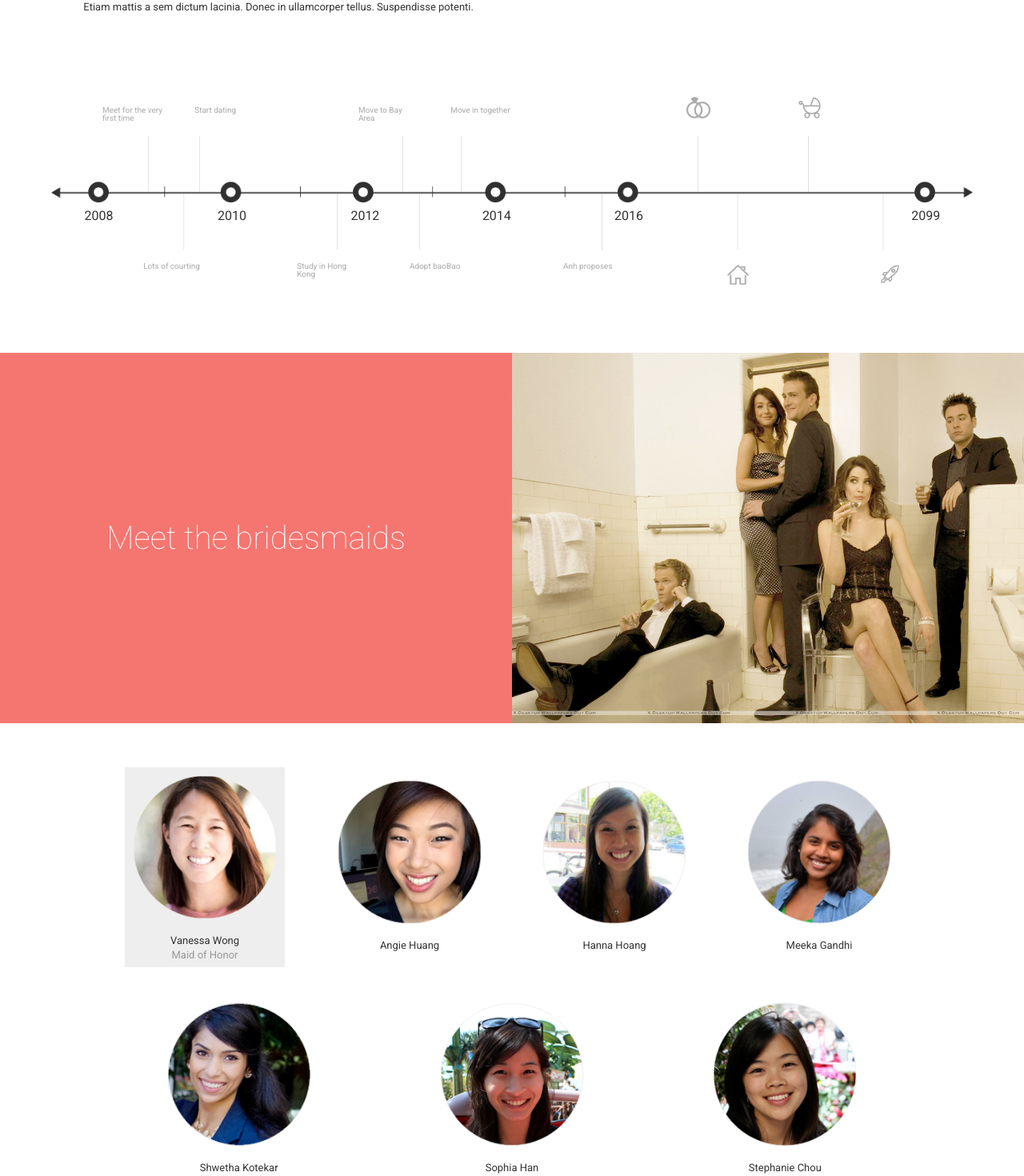
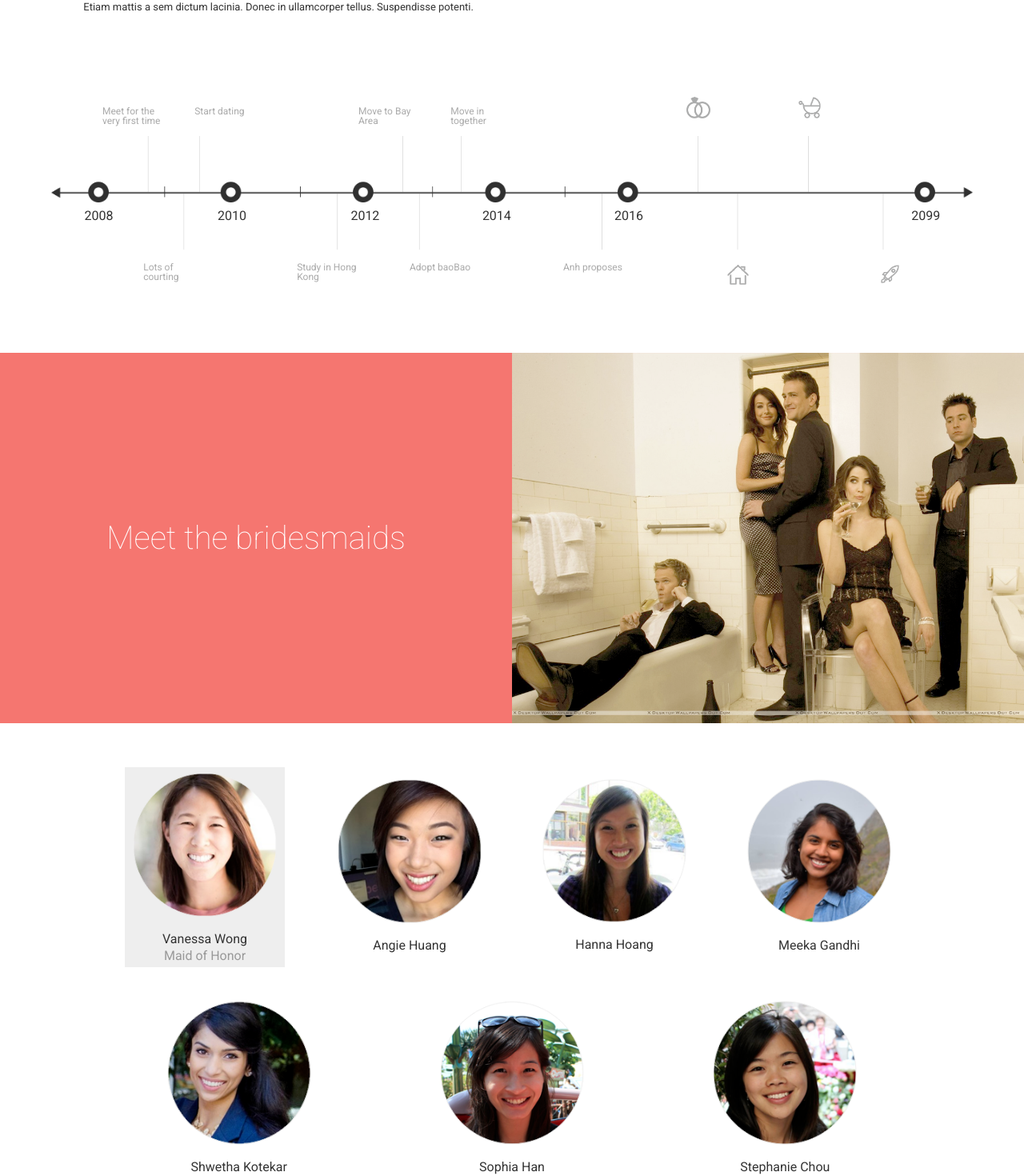
Before and after one commit to lxwyndxl/wedding-frontend, a React (Create React App) app: page / in a window 1280 px wide. Shown: the part 1324-2794 px from the top of the page at 80% size. Built offline with nearby package versions, Linux system fonts and the light colour scheme; what react-tap-event-plugin would draw is missing.

Commit message:
Changing font sizes (#7)

```diff
--- a/src/stylesheets/components/showcase.css
+++ b/src/stylesheets/components/showcase.css
@@ -40,7 +40,6 @@
   flex-direction: column;
   justify-content: center;
   align-items: center;
-  font-size: 13px;
   margin: 0 25px 25px;
 }
 
--- a/src/stylesheets/components/timeline.css
+++ b/src/stylesheets/components/timeline.css
@@ -18,7 +18,7 @@
 
 .event-text {
   color: #aaa;
-  font-size: 10px;
+  font-size: 12px;
 }
 
 .event-image {
```
